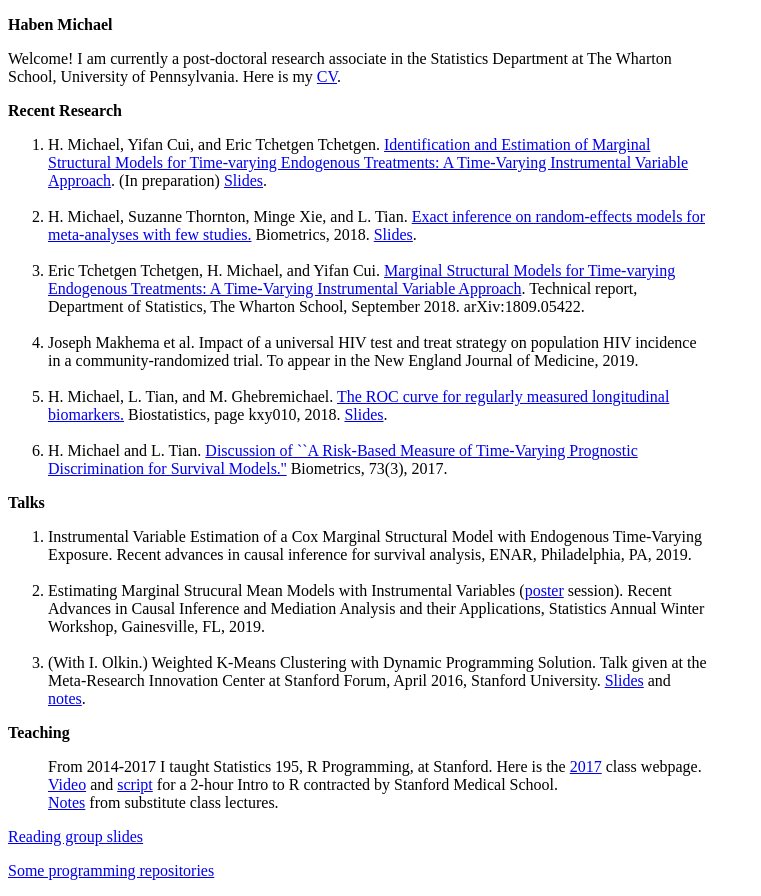
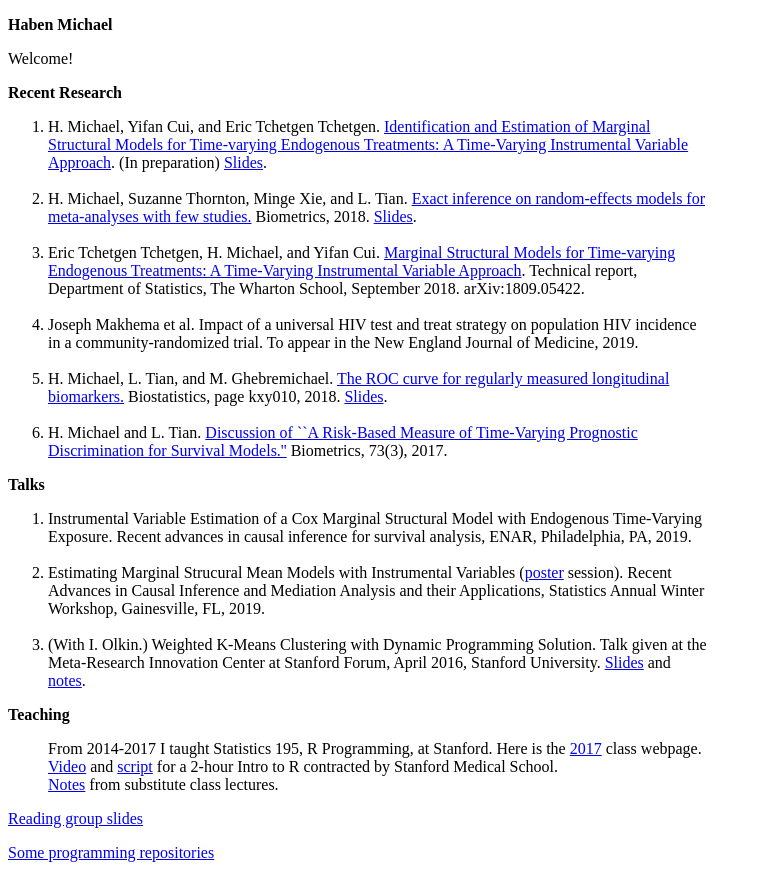
Before and after one commit to haben-michael/haben-michael.github.io, a plain HTML site: page index.html in a window 1280 px wide. Shown: the whole page, without its empty margins (0-761 px from the left). Drawn offline with Linux system fonts and the light colour scheme.

Commit message:
Update index.html

```diff
--- a/index.html
+++ b/index.html
@@ -13,7 +13,7 @@
   <body>
     <p><b>Haben Michael</b>
       <div>
-	Welcome! I am currently a post-doctoral research associate in the Statistics Department at The Wharton School, University of Pennsylvania. Here is my <a href=CV.sp.pdf>CV</a>.
+	Welcome!
       </div>
     </p>
 
```
